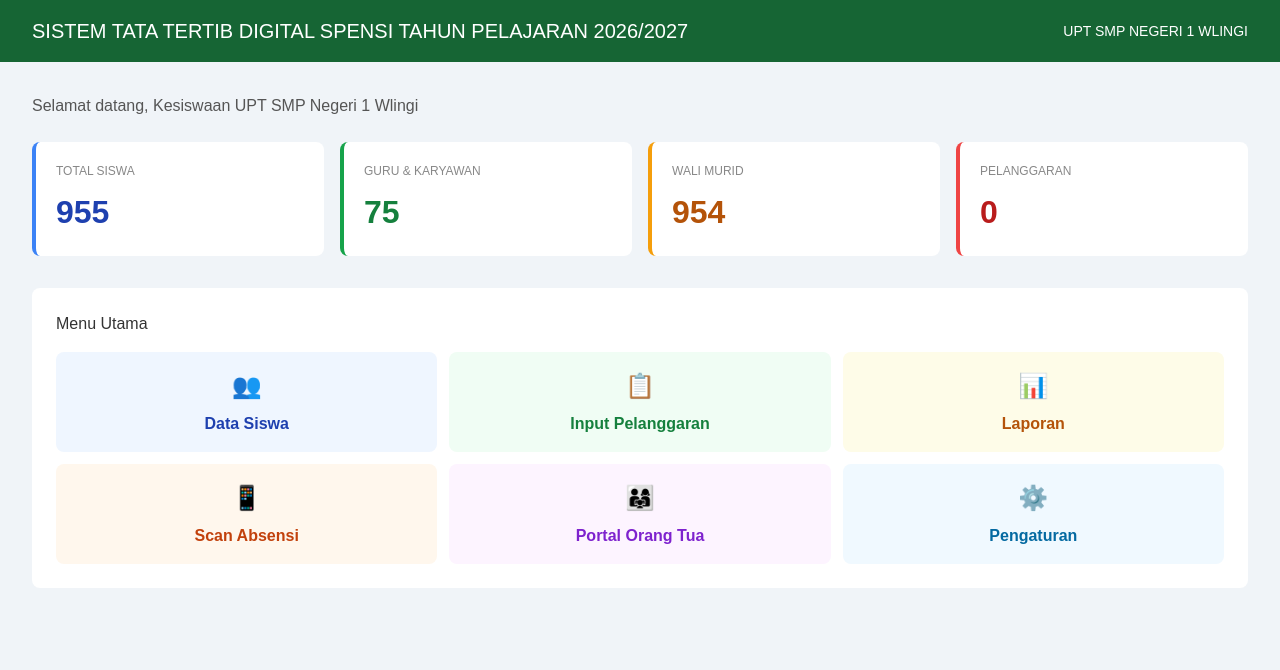
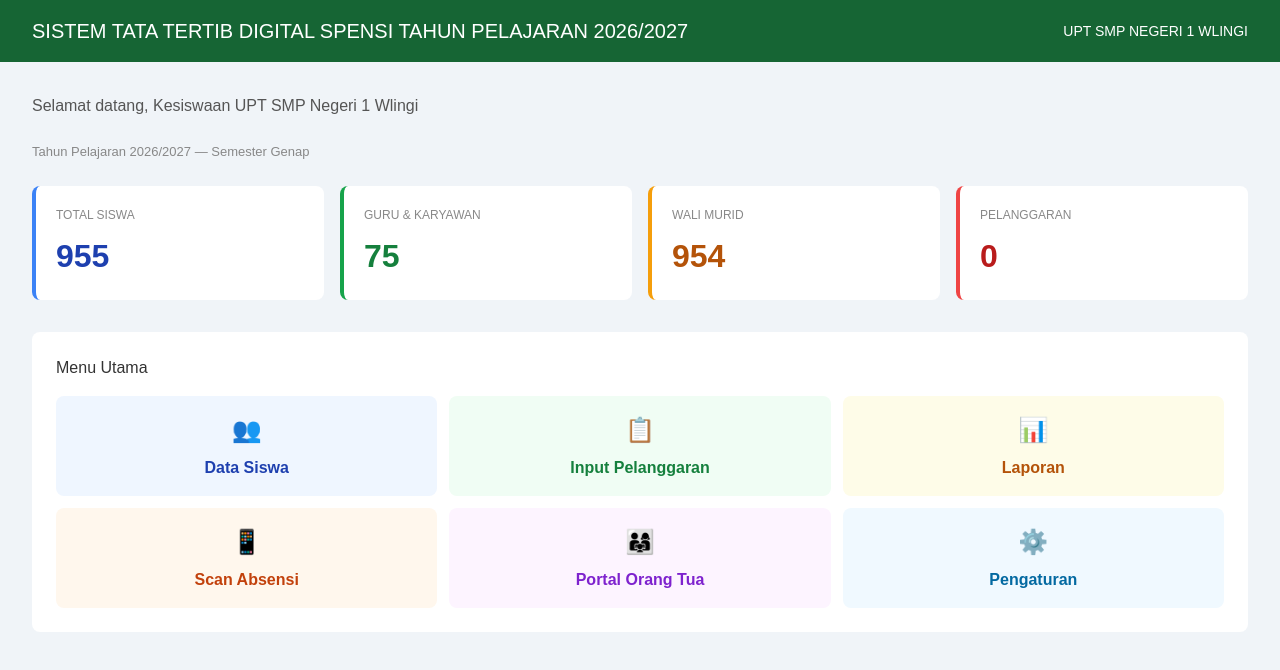
Before and after one commit to spensikesiswaan1958/tatib-sekolah, a Next.js app: page / in a window 1280 px wide. Shown: the top 670 px of the page. Built offline with nearby package versions, Linux system fonts and the light colour scheme.

Commit message:
update teks sambutan dashboard

```diff
--- a/app/page.tsx
+++ b/app/page.tsx
@@ -9,7 +9,9 @@ export default function Home() {
 
       <div style={{padding:'32px'}}>
         <p style={{color:'#555', marginBottom:'24px'}}>Selamat datang, Kesiswaan UPT SMP Negeri 1 Wlingi</p>
-
+<p style={{color:'#888', fontSize:'13px', marginBottom:'24px'}}>
+  Tahun Pelajaran 2026/2027 — Semester Genap
+</p>
         <div style={{display:'grid', gridTemplateColumns:'repeat(4, 1fr)', gap:'16px', marginBottom:'32px'}}>
 
           <div style={{backgroundColor:'white', borderRadius:'8px', padding:'20px', borderLeft:'4px solid #3b82f6'}}>
```
